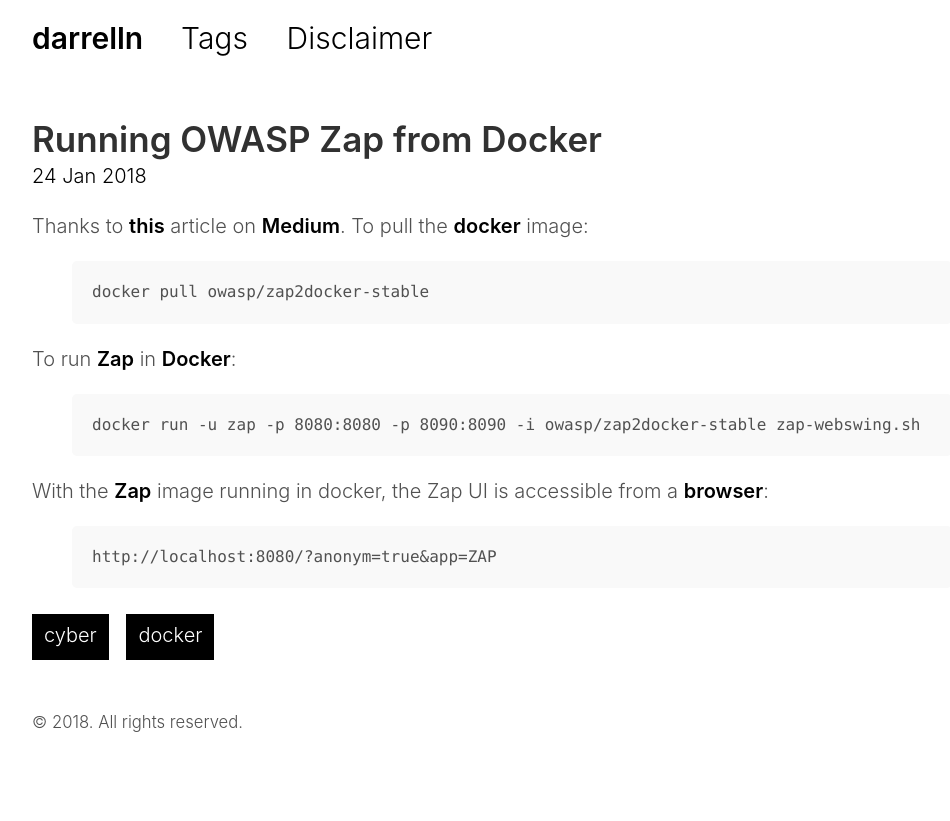
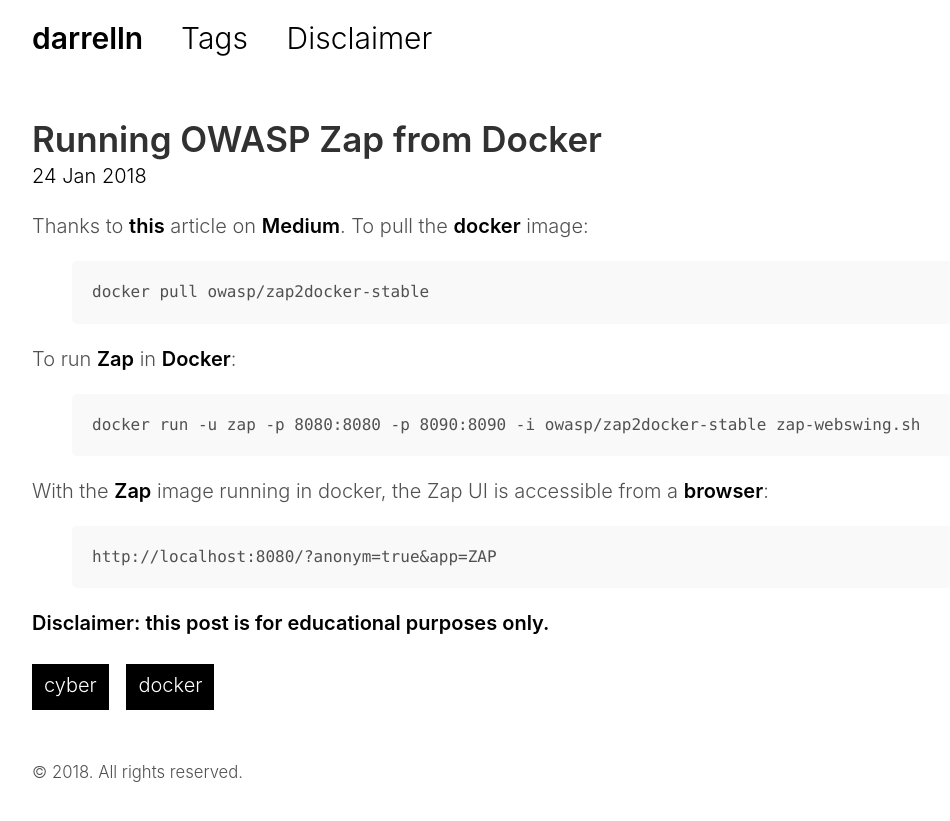
Before and after one commit to darrelln/darrelln.github.io, a Jekyll site: the page built from _posts/2018-01-24-docker-owasp-zap.md, in a window 1280 px wide. Shown: the top 821 px of the page, without its empty margins (128-1078 px from the left). Built offline with Jekyll 4.4.1, drawn with Linux system fonts in a browser that asks for light colours; nearby versions of some CDN libraries.

Commit message:
Updated post.

```diff
--- a/_posts/2018-01-24-docker-owasp-zap.md
+++ b/_posts/2018-01-24-docker-owasp-zap.md
@@ -21,3 +21,5 @@
 {% highlight text %}
 http://localhost:8080/?anonym=true&app=ZAP
 {% endhighlight %}
+
+**Disclaimer: this post is for educational purposes only.**
```
